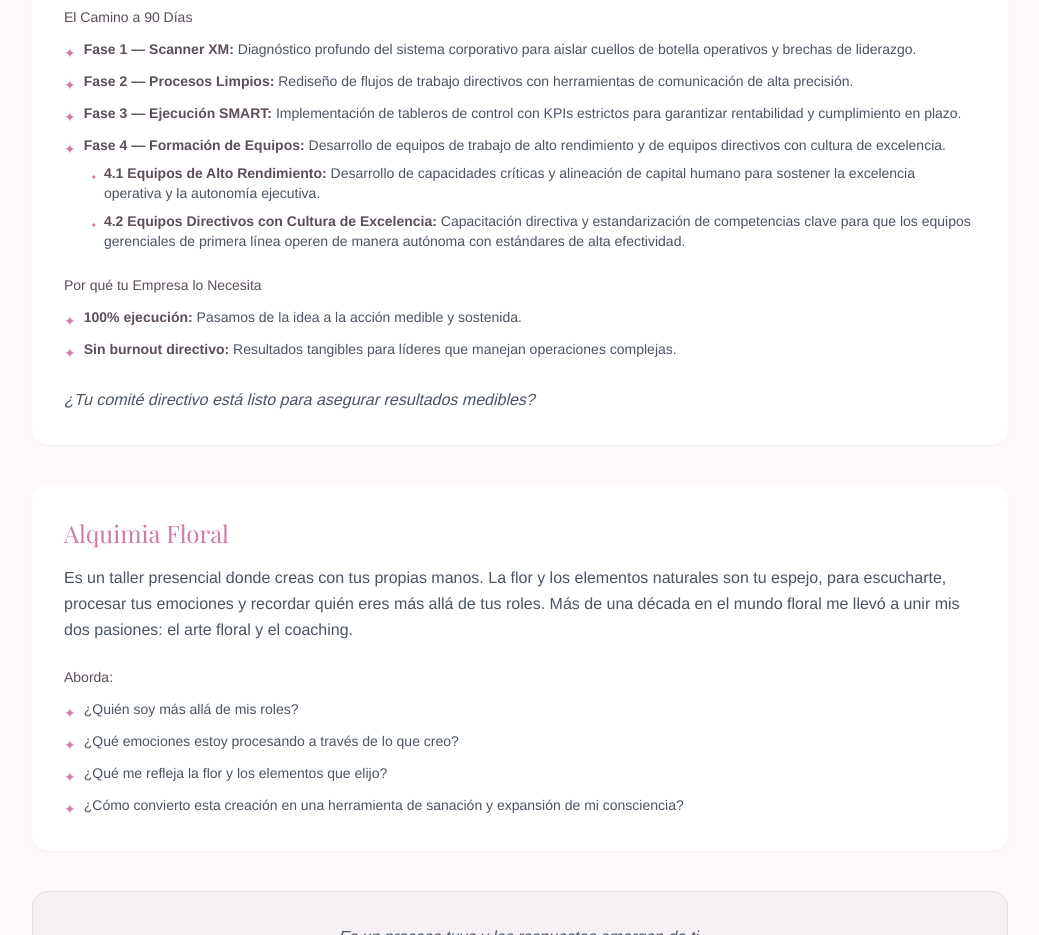
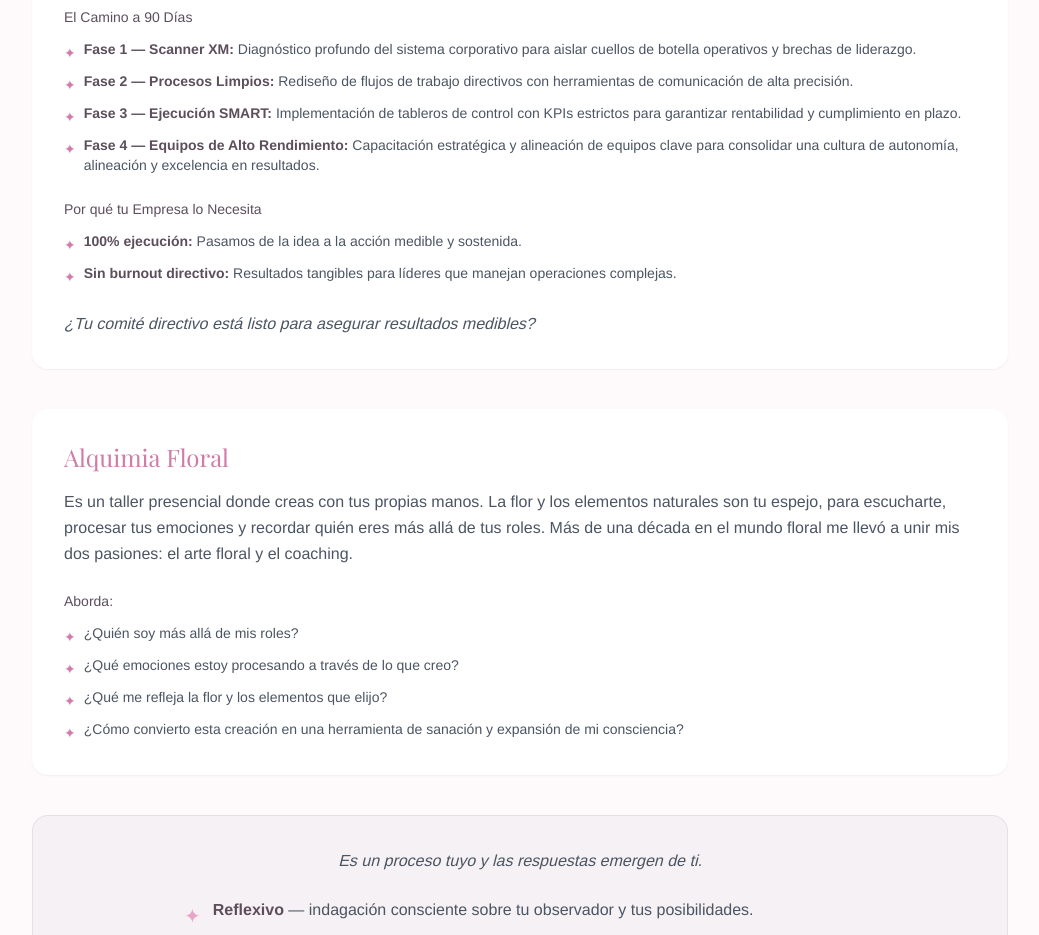
Before and after one commit to Omnix-Solution-Inc/reempoderate, a Next.js app: page / in a window 1280 px wide. Shown: the part 3440-4375 px from the top of the page, without its empty margins (120-1159 px from the left). Built offline with nearby package versions, Linux system fonts and the light colour scheme; no server answers; a web font is replaced by a local one.

Commit message:
Fase 4 Equipos de Alto Rendimiento (versión única de Mariela) — pendiente de aprobación

```diff
--- a/src/components/landing/CoachingPreview.tsx
+++ b/src/components/landing/CoachingPreview.tsx
@@ -82,19 +82,7 @@ export function CoachingPreview() {
             </div>
             <div className="flex items-start gap-2">
               <span className="text-bloom-deep text-sm mt-1">✦</span>
-              <div className="flex-1">
-                <p className="text-gray-600 text-sm"><strong className="text-ink">Fase 4 — Formación de Equipos:</strong> Desarrollo de equipos de trabajo de alto rendimiento y de equipos directivos con cultura de excelencia.</p>
-                <div className="mt-2 space-y-2 pl-2">
-                  <div className="flex items-start gap-2">
-                    <span className="text-bloom-deep text-xs mt-1.5">•</span>
-                    <p className="text-gray-600 text-sm"><strong className="text-ink">4.1 Equipos de Alto Rendimiento:</strong> Desarrollo de capacidades críticas y alineación de capital humano para sostener la excelencia operativa y la autonomía ejecutiva.</p>
-                  </div>
-                  <div className="flex items-start gap-2">
-                    <span className="text-bloom-deep text-xs mt-1.5">•</span>
-                    <p className="text-gray-600 text-sm"><strong className="text-ink">4.2 Equipos Directivos con Cultura de Excelencia:</strong> Capacitación directiva y estandarización de competencias clave para que los equipos gerenciales de primera línea operen de manera autónoma con estándares de alta efectividad.</p>
-                  </div>
-                </div>
-              </div>
+              <p className="text-gray-600 text-sm"><strong className="text-ink">Fase 4 — Equipos de Alto Rendimiento:</strong> Capacitación estratégica y alineación de equipos clave para consolidar una cultura de autonomía, alineación y excelencia en resultados.</p>
             </div>
           </div>
           <p className="text-ink font-medium text-sm mb-3">Por qué tu Empresa lo Necesita</p>
```
